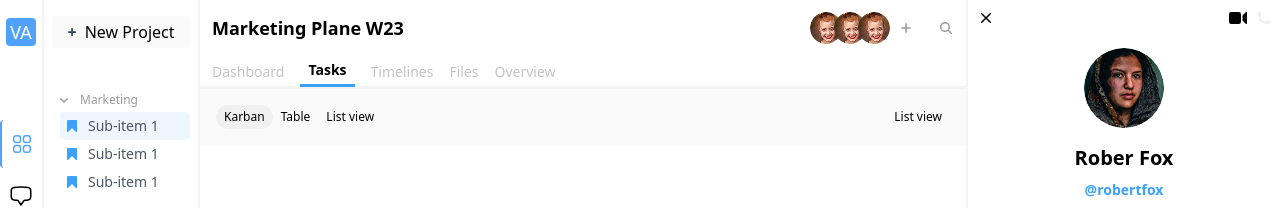
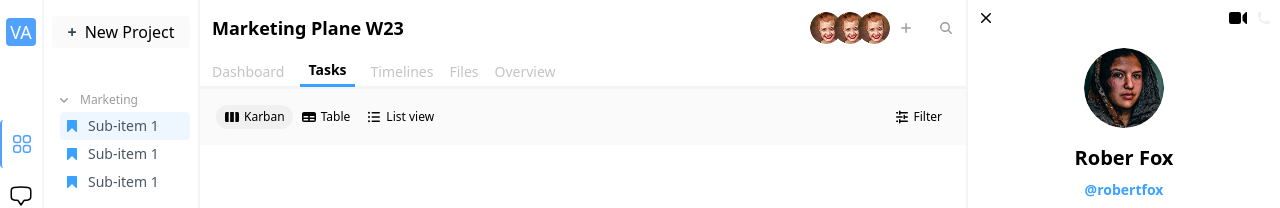
Before and after one commit to Lova1401Code/task-manager-frontend, a React (Vite) app: page / in a window 1280 px wide. Shown: the top 208 px of the page. Built offline with nearby package versions, Linux system fonts and the light colour scheme.

Commit message:
feat: add view option icons and update Body component for enhanced navigation

```diff
--- /dev/null
+++ b/src/assets/icons/FilterIcon.jsx
@@ -0,0 +1,7 @@
+export default function FilterIcon(){
+    return (
+        <svg xmlns="http://www.w3.org/2000/svg" viewBox="0 0 16 16" fill="currentColor" className="size-4">
+             <path d="M6.5 2.25a.75.75 0 0 0-1.5 0v3a.75.75 0 0 0 1.5 0V4.5h6.75a.75.75 0 0 0 0-1.5H6.5v-.75ZM11 6.5a.75.75 0 0 0-1.5 0v3a.75.75 0 0 0 1.5 0v-.75h2.25a.75.75 0 0 0 0-1.5H11V6.5ZM5.75 10a.75.75 0 0 1 .75.75v.75h6.75a.75.75 0 0 1 0 1.5H6.5v.75a.75.75 0 0 1-1.5 0v-3a.75.75 0 0 1 .75-.75ZM2.75 7.25H8.5v1.5H2.75a.75.75 0 0 1 0-1.5ZM4 3H2.75a.75.75 0 0 0 0 1.5H4V3ZM2.75 11.5H4V13H2.75a.75.75 0 0 1 0-1.5Z" />
+        </svg>
+    )
+}
--- /dev/null
+++ b/src/assets/icons/LIstIcon.jsx
@@ -0,0 +1,7 @@
+export default function ListIcon() {
+    return (
+        <svg xmlns="http://www.w3.org/2000/svg" viewBox="0 0 16 16" fill="currentColor" className="size-4">
+            <path d="M3 4.75a1 1 0 1 0 0-2 1 1 0 0 0 0 2ZM6.25 3a.75.75 0 0 0 0 1.5h7a.75.75 0 0 0 0-1.5h-7ZM6.25 7.25a.75.75 0 0 0 0 1.5h7a.75.75 0 0 0 0-1.5h-7ZM6.25 11.5a.75.75 0 0 0 0 1.5h7a.75.75 0 0 0 0-1.5h-7ZM4 12.25a1 1 0 1 1-2 0 1 1 0 0 1 2 0ZM3 9a1 1 0 1 0 0-2 1 1 0 0 0 0 2Z" />
+        </svg>
+    )
+}
--- /dev/null
+++ b/src/assets/icons/TableIcon.jsx
@@ -0,0 +1,7 @@
+export default function TableIcon() {
+    return (
+        <svg xmlns="http://www.w3.org/2000/svg" viewBox="0 0 16 16" fill="currentColor" className="size-4">
+            <path fillRule="evenodd" d="M15 11a2 2 0 0 1-2 2H3a2 2 0 0 1-2-2V5a2 2 0 0 1 2-2h10a2 2 0 0 1 2 2v6ZM7.25 7.5a.5.5 0 0 0-.5-.5H3a.5.5 0 0 0-.5.5V8a.5.5 0 0 0 .5.5h3.75a.5.5 0 0 0 .5-.5v-.5Zm1.5 3a.5.5 0 0 1 .5-.5H13a.5.5 0 0 1 .5.5v.5a.5.5 0 0 1-.5.5H9.25a.5.5 0 0 1-.5-.5v-.5ZM13.5 8v-.5A.5.5 0 0 0 13 7H9.25a.5.5 0 0 0-.5.5V8a.5.5 0 0 0 .5.5H13a.5.5 0 0 0 .5-.5Zm-6.75 3.5a.5.5 0 0 0 .5-.5v-.5a.5.5 0 0 0-.5-.5H3a.5.5 0 0 0-.5.5v.5a.5.5 0 0 0 .5.5h3.75Z" clipRule="evenodd" />
+        </svg>
+    )
+}
--- /dev/null
+++ b/src/assets/icons/ViewColumnIcon.jsx
@@ -0,0 +1,7 @@
+export default function ViewColumnIcon() {
+    return (
+        <svg xmlns="http://www.w3.org/2000/svg" viewBox="0 0 16 16" fill="currentColor" className="size-4">
+            <path d="M9.836 3h-3.67v10h3.67V3ZM11.336 13H13.5a1.5 1.5 0 0 0 1.5-1.5v-7A1.5 1.5 0 0 0 13.5 3h-2.164v10ZM2.5 3h2.166v10H2.5A1.5 1.5 0 0 1 1 11.5v-7A1.5 1.5 0 0 1 2.5 3Z" />
+        </svg>
+    )
+}
--- a/src/pages/Body.jsx
+++ b/src/pages/Body.jsx
@@ -1,6 +1,10 @@
 import profileUrl from '../assets/profile.png'
 import PlusIcon from '../assets/icons/PlusIcon'
 import SearchIcon from '../assets/icons/SearchIcon'
+import FilterIcon from '../assets/icons/FilterIcon'
+import ListIcon from '../assets/icons/LIstIcon'
+import TableIcon from '../assets/icons/TableIcon'
+import ViewColumnIcon from '../assets/icons/ViewColumnIcon'
 
 export default function Body() {
     return (
@@ -27,11 +31,25 @@ export default function Body() {
             <div className="bg-[#FAFAFA]">
                 <div className="flex justify-between items-center p-4">
                     <div className="flex justify-start items-center">
-                        <button className="text-xs bg-[#F0F0F0] px-2 py-1 rounded-full">Karban</button>
-                        <button className="text-xs px-2 py-1 rounded-full">Table</button>
-                        <button className="text-xs px-2 py-1 rounded-full">List view</button>
+                        <button className="flex items-center bg-[#F0F0F0] px-2 py-1 rounded-full">
+                            <span className="mr-1"><ViewColumnIcon /></span>
+                            <span className="text-xs">Karban</span>
+                        </button>
+                        <button className="flex items-center px-2 py-1 rounded-full">
+                            <span className="mr-1"><TableIcon /></span>
+                            <span className="text-xs">Table</span>
+                        </button>
+                        <button className="flex items-center px-2 py-1 rounded-full">
+                            <span className="mr-1"><ListIcon /></span>
+                            <span className="text-xs">List view</span>
+                        </button>
                     </div>
-                    <div className="flex justify-end items-center"><button className="text-xs px-2 py-1 rounded-full">List view</button></div>
+                    <div className="flex justify-end items-center">
+                            <button className="flex px-2 py-1 rounded-full">
+                                <span className="mr-1"><FilterIcon /></span>
+                                <span className="text-xs">Filter</span>
+                            </button>
+                    </div>
                 </div>
             </div>
          </div>
```
